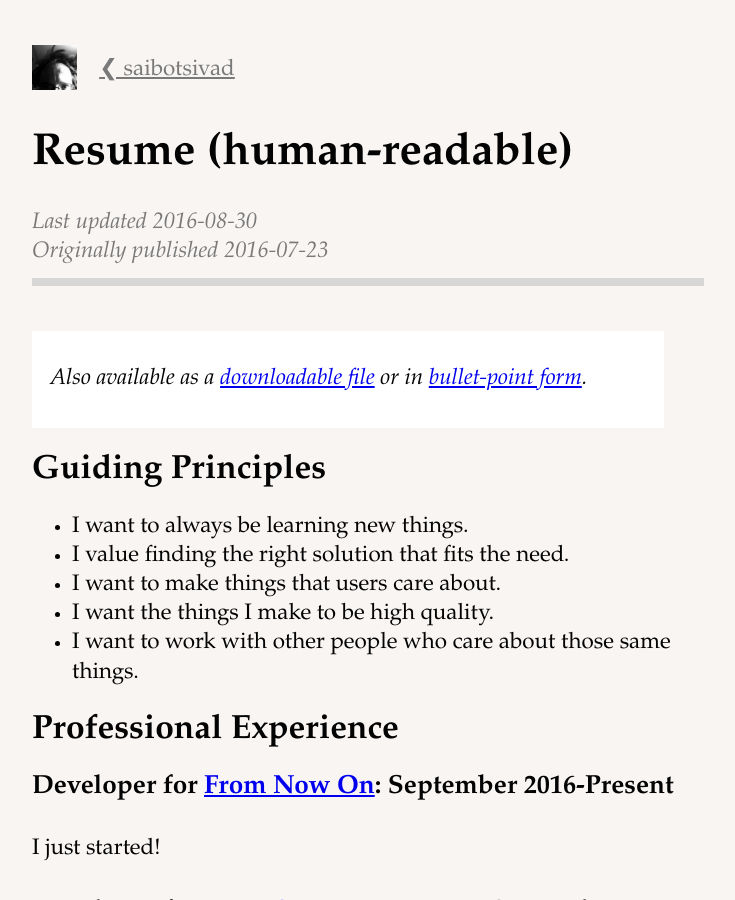
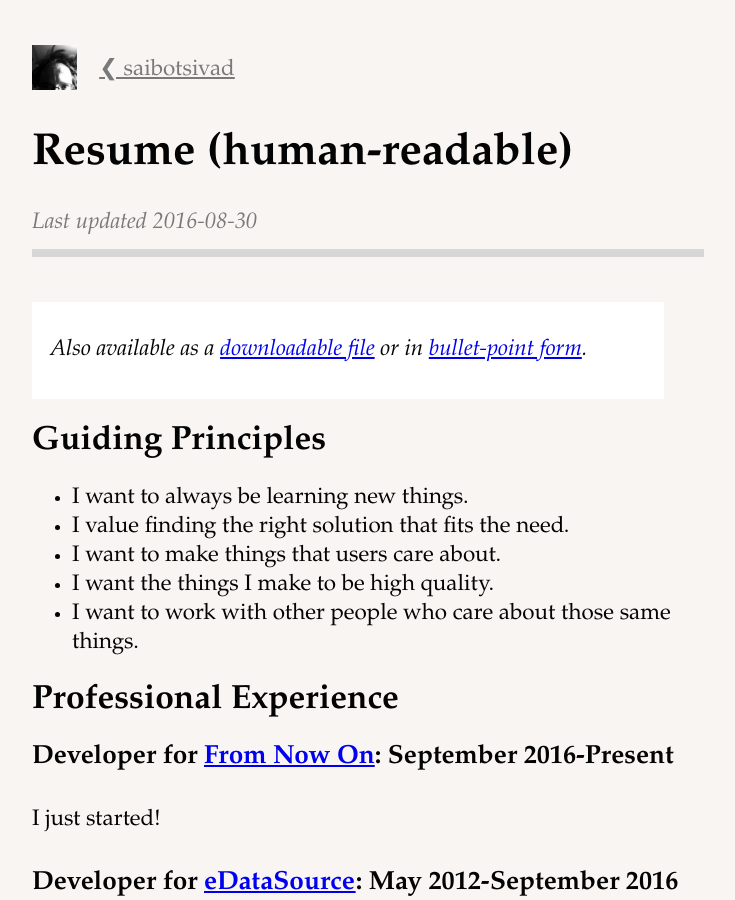
Before and after one commit to saibotsivad/saibotsivad.github.io, a Jekyll site: the page built from resume/index.md, in a window 1280 px wide and 900 px high. Shown: the whole window, without its empty margins (272-1007 px from the left). Built offline with Jekyll 4.4.1, drawn with Linux system fonts in a browser that asks for light colours.

Commit message:
remove "originally published" block

```diff
--- a/_layouts/article.html
+++ b/_layouts/article.html
@@ -21,13 +21,6 @@
 		{% endif %}
 	</p>
 
-	{% if page.updated %}
-		<p class="published text-muted">
-			Originally published
-			{{ page.date | date: "%Y-%m-%d" }}
-		</p>
-	{% endif %}
-
 	<hr>
 </header>
 
```
